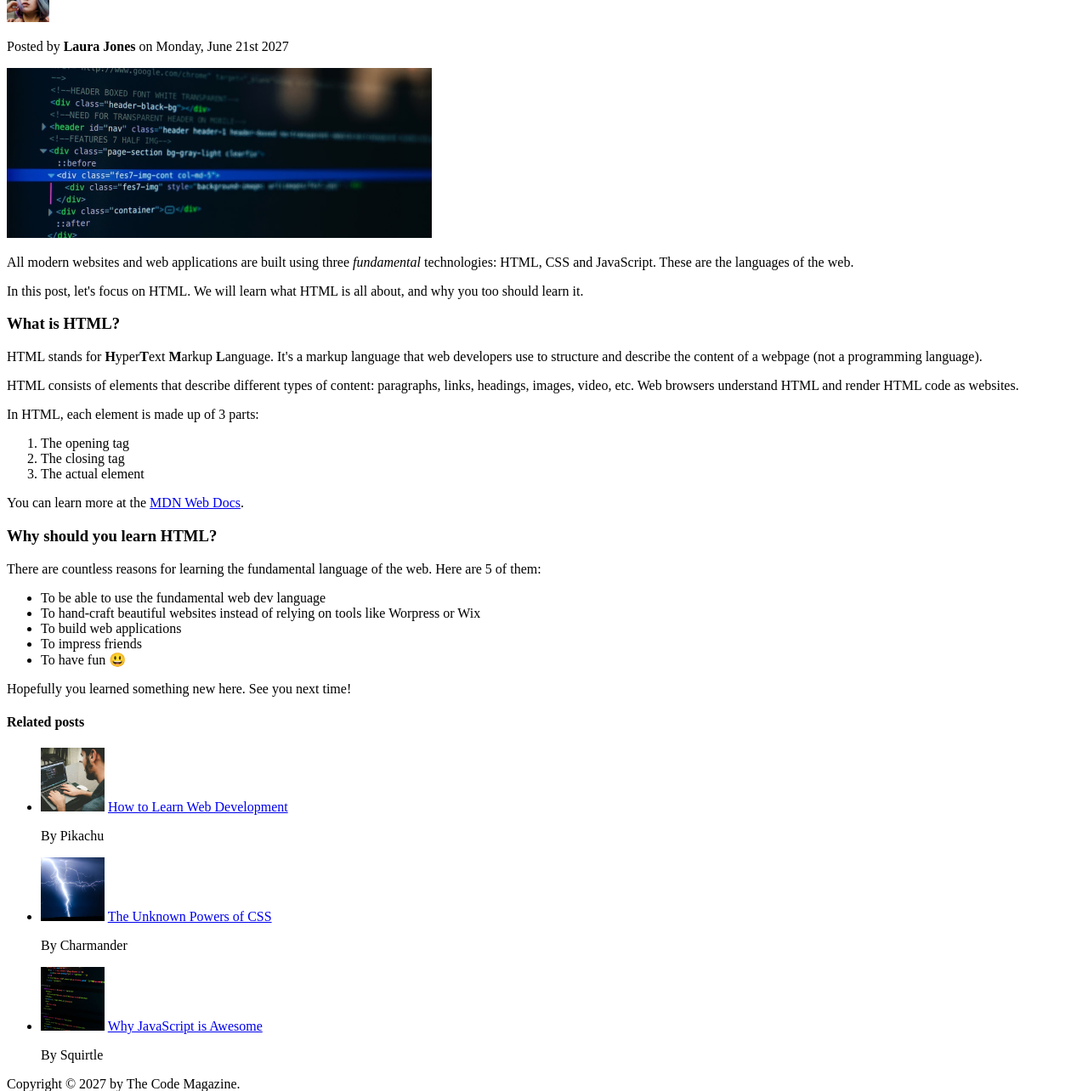
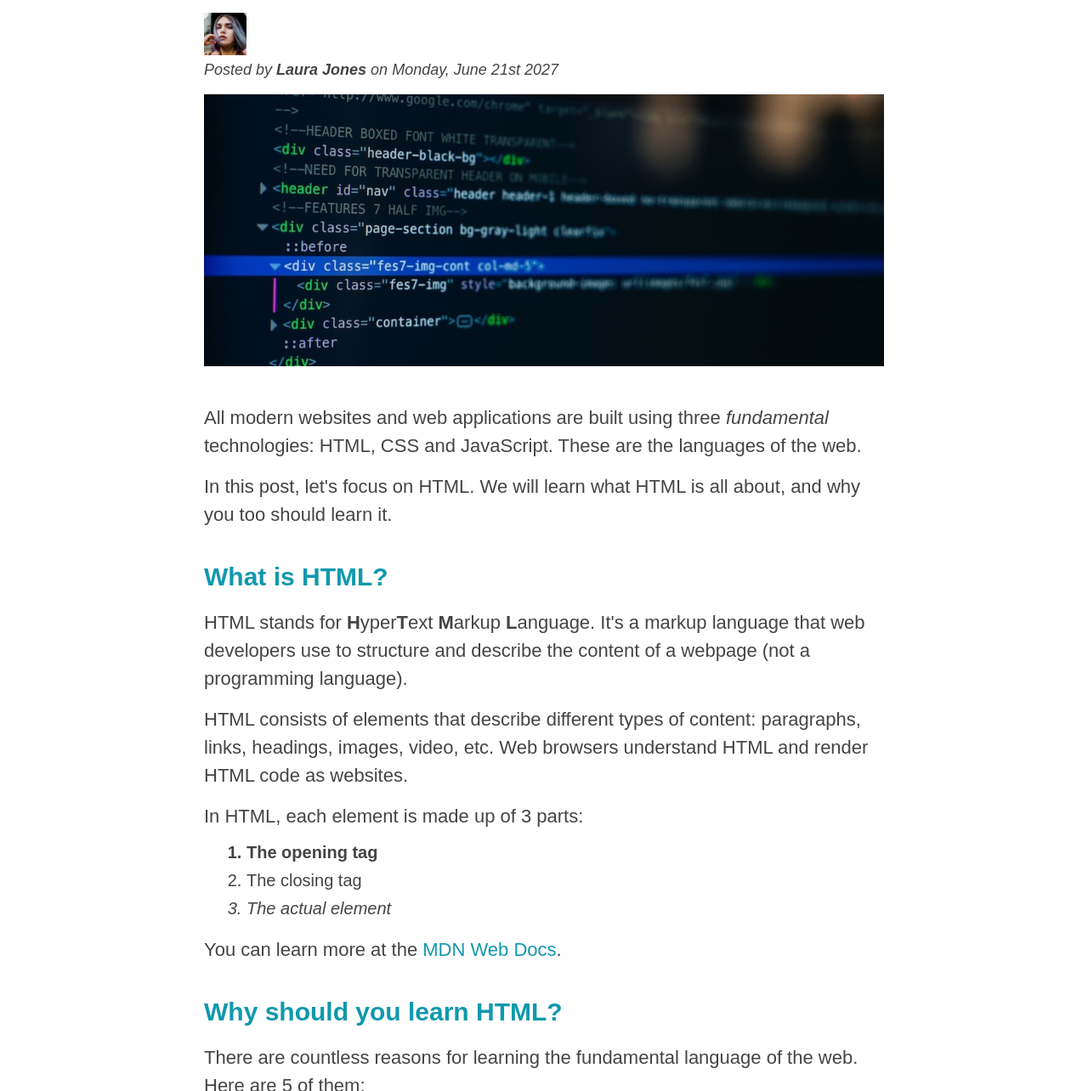
Before and after one commit to MHaidS/The-Code-Magazine, a plain HTML site: page index.html in a window 1280 px wide. Shown: the part 190-1474 px from the top of the page at 85% size. Drawn offline with Linux system fonts and the light colour scheme.

Commit message:
second commit

```diff
--- a/index.html
+++ b/index.html
@@ -5,12 +5,15 @@
     <meta charset="UTF-8">
     <meta http-equiv="X-UA-Compatible" content="IE=edge">
     <meta name="viewport" content="width=device-width, initial-scale=1.0">
+    <link rel="stylesheet" href="style.css" />
     <title>Tbe Basic Language of the Web: HTML</title>
   </head>
   <body>
-    <header>
+    <div class="container">
+      <header class="main-header">
         <h1>📘 The Code Magazine</h1>
           <nav>
+            <!-- <strong>This is the navigation</strong> -->
             <a href="blog.html">Blog</a>
             <a href="#">Challenges</a>
             <a href="#">Flexbox</a>
@@ -19,14 +22,23 @@
       </header>
 
       <article>
-      <header>
+        <header class="post-header">
           <h2>The Basic Language of the Web: HTML</h2>
 
-          <img src="img/laura-jones.jpg" alt="Headshot of   Laura Jones" width="50" height="50" />
+            <img src="img/laura-jones.jpg"
+            alt="Headshot of   Laura Jones"
+            height="50"
+            width="50"
+            />
 
-        <p>Posted by <strong>Laura Jones</strong> on Monday, June 21st 2027</p>
+          <p id="author">Posted by <strong>Laura Jones</strong> on Monday, June 21st 2027</p>
 
-          <img src="img/post-img.jpg" alt="html code on screen" width="500" height="200" />
+            <img src="img/post-img.jpg"
+            alt="html code on screen"
+            width="500"
+            height="200"
+            class="post-img"
+            />
         </header>
 
         <p>All modern websites and web applications are built using three <em>fundamental</em> technologies: HTML, CSS and JavaScript. These are the languages of the web.</p>
@@ -38,7 +50,7 @@
         <p>HTML consists of elements that describe different types of content: paragraphs, links, headings, images, video, etc. Web browsers understand HTML and render HTML code as websites.</p>
         <p>In HTML, each element is made up of 3 parts:</p>
           <ol>
-          <li>The opening tag</li>
+            <li class="first-li">The opening tag</li>
             <li>The closing tag</li>
             <li>The actual element</li>
           </ol>
@@ -49,7 +61,7 @@
         <h3>Why should you learn HTML?</h3>
         <p>There are countless reasons for learning the fundamental language of the web. Here are 5 of them:</p>
           <ul>
-          <li>To be able to use the fundamental web dev language</li>
+            <li class="first-li">To be able to use the fundamental web dev language</li>
             <li>To hand-craft beautiful websites instead of relying on tools like Worpress or Wix</li>
             <li>To build web applications</li>
             <li>To impress friends</li>
@@ -60,27 +72,34 @@
 
       <aside>
         <h4>Related posts</h4>
-        <ul>
+          <ul class="related">
             <li>
               <img src="img/related-1.jpg" alt="a coder typing on a keyboard" width="75" height="75" />
               <a href="#">How to Learn Web Development</a>
-            <p>By Pikachu</p>
+              <p class="related-author">By Pikachu</p>
             </li>
-          <li>
+            <li >
               <img src="img/related-2.jpg" alt="lightning" width="75" height="75" />
               <a href="#">The Unknown Powers of CSS</a>
-            <p>By Charmander</p>
+              <p class="related-author">By Charmander</p>
             </li>
             <li>
               <img src="img/related-3.jpg" alt="JS code on screen" width="75" height="75" />
               <a href="#">Why JavaScript is Awesome</a>
-            <p>By Squirtle</p>
+              <p class="related-author">By Squirtle</p>
             </li>
           </ul>
       </aside>
 
       <footer>
+        <p id="copyright" class="copyright text">
           Copyright &copy; 2027 by The Code Magazine.
+        </p>
       </footer>
+    </div>
   </body>
 </html>
+
+<!-- /* when creating space outside of an element or bet multiple elements , choose only 1 bet margin-top or margin-bottom(PREFERABLY) */
+
+/* when you need space inside an element, esp when there is a background-color or a border, use  padding  */ -->
--- /dev/null
+++ b/style.css
@@ -0,0 +1,244 @@
+/* h1,
+h2,
+h3,
+h4,
+p,
+li {
+  font-family: sans-serif;
+  color: #444;
+} */
+
+/* for properties that don't get automatically inherited like border-top; lowest priority */
+* {
+  /* border-top: 10px solid #1098ad; */
+  margin: 0;
+  padding: 0;
+}
+
+body {
+  color: #444;
+  font-family: sans-serif;
+
+  border-top: 10px solid #1098ad;
+}
+
+.container {
+  width: 800px;
+  /* margin-left: auto;
+  margin-right: auto; */
+  margin: 0 auto;
+  /* setting left & rt margins to auto will center the container inside the browser */
+}
+
+.main-header {
+  background-color: #f7f7f7;
+  /* padding: 20px;
+  padding-left: 40px;
+  padding-right: 40px; */
+  padding: 20px 40px;
+  height: 80px;
+}
+
+nav {
+  font-size: 18px;
+}
+
+article {
+  margin-bottom: 60px;
+}
+
+.post-header {
+  margin-bottom: 40px;
+}
+
+aside {
+  background-color: #f7f7f7;
+  border-top: 5px solid #1098ad;
+  border-bottom: 5px solid #1098ad;
+  /* padding-top: 50px;
+  padding-bottom: 50px; */
+  padding: 50px 0;
+  margin-bottom: 60px;
+  /* when creating space outside of an element or bet multiple elements , choose only 1 bet margin-top or margin-bottom(PREFERABLY) */
+
+  /* when you need space inside an element, esp when there is a background-color or a border, use  padding  */
+  width: 500px;
+}
+
+h1,
+h2,
+h3 {
+  color: #1098ad;
+}
+
+h1 {
+  font-size: 26px;
+  text-transform: uppercase;
+  font-style: italic;
+}
+
+h2 {
+  font-size: 40px;
+  margin-bottom: 30px;
+}
+
+h3 {
+  font-size: 30px;
+  margin-bottom: 20px;
+  margin-top: 40px;
+}
+
+h4 {
+  font-size: 20px;
+  text-transform: uppercase;
+  text-align: center;
+}
+
+p {
+  font-size: 22px;
+  line-height: 1.5;
+  margin-bottom: 15px;
+}
+
+ul,
+ol {
+  margin-left: 50px;
+  margin-bottom: 20px;
+}
+
+li {
+  font-size: 20px;
+  margin-bottom: 10px;
+}
+
+li:last-child {
+  margin-bottom: 0;
+}
+
+/* footer p {
+  font-size: 16px;
+} */
+
+/* article header p {
+  font-style: italic;
+} */
+
+#author {
+  font-style: italic;
+  font-size: 18px;
+}
+
+#copyright {
+  font-size: 16px;
+}
+
+.related-author {
+  font-size: 18px;
+  font-weight: bold;
+}
+
+/* ul {
+  list-style: none;
+} */
+
+.related {
+  list-style: none;
+}
+
+body {
+}
+
+/* .first-li {
+  font-weight: bold;
+} */
+
+li:first-child {
+  font-weight: bold;
+}
+
+li:last-child {
+  font-style: italic;
+}
+
+/* li:nth-child(2) {
+  color: red;
+} */
+
+li:nth-child(even) {
+  /* color: red; */
+}
+
+article p:last-child {
+  /* color: rosybrown; */
+}
+
+/* article p:first-child { ---> MISCONCEPTION: doesn't work bec 'header' is the 1st child of 'article'
+  color: red;
+}
+
+article p:nth-child(2) {       ------> this would work instead
+  color: aqua;
+} */
+
+/* Styling Links */
+/* a {
+  color: red;
+} */
+
+/* targets those w/ href attribute */
+a:link {
+  color: #1098ad;
+  text-decoration: none;
+}
+
+a:visited {
+  /* color: #777 */
+  color: #1098ad;
+}
+
+a:hover {
+  color: orangered;
+  font-weight: bold;
+  /* text-decoration: underline wavy orangered; */
+  text-decoration: underline orangered;
+}
+
+a:active {
+  background-color: black;
+  font-style: italic;
+}
+
+/* !!!!  LVHA */
+
+.post-img {
+  /* width: 800px; the percentage of the width of the orig container, the header, w/c is basically the size of the entire width of the page; even if the size of the window is changed, the image will adapt as well */
+  width: 100%;
+
+  /* overridden the 500px width */
+  height: auto;
+  /* will automatically adapt to the orig aspect ratio of the image; this is only necessary if a height value has already been specified previously */
+}
+
+/* Resolving Conflicts */
+/* #copyright {
+  color: red;
+}
+
+.copyright {
+  color: blue;
+}
+
+.text {
+  color: yellow;
+}
+
+footer p {
+  color: green;      ======> color: green !important; just a hack & only used when needed!
+} */
+
+/* nav a:link,
+nav p {
+  font-size: 18px;
+} */
+
+/* put all elements in a container to center them all at once */
```
Also changed, not shown: 1 other file. Lines whose indentation alone changed are shown as unchanged.
